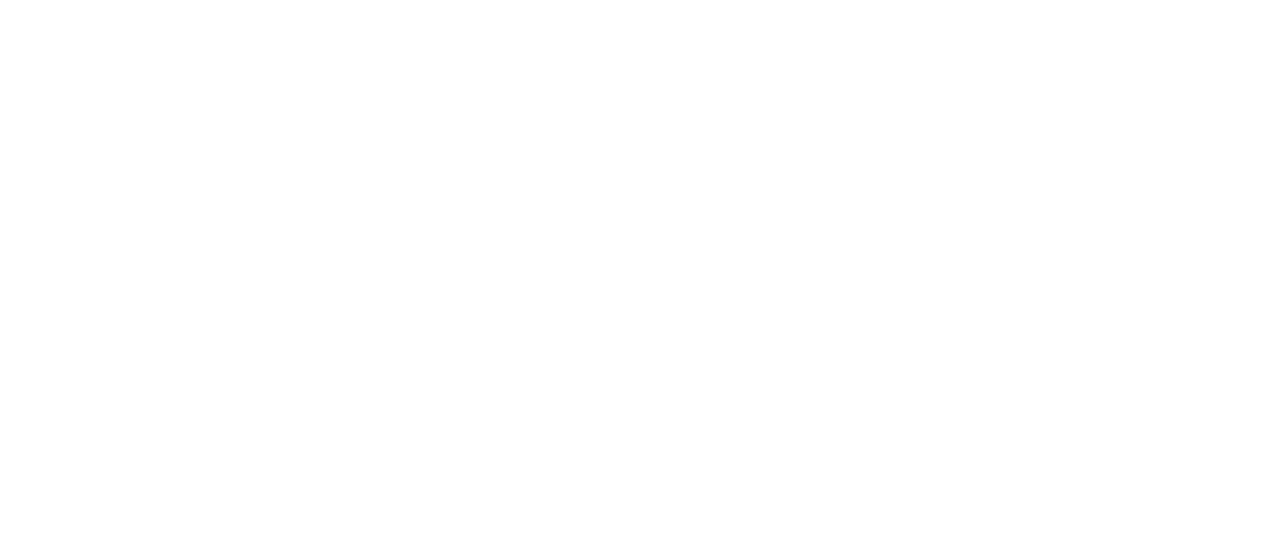
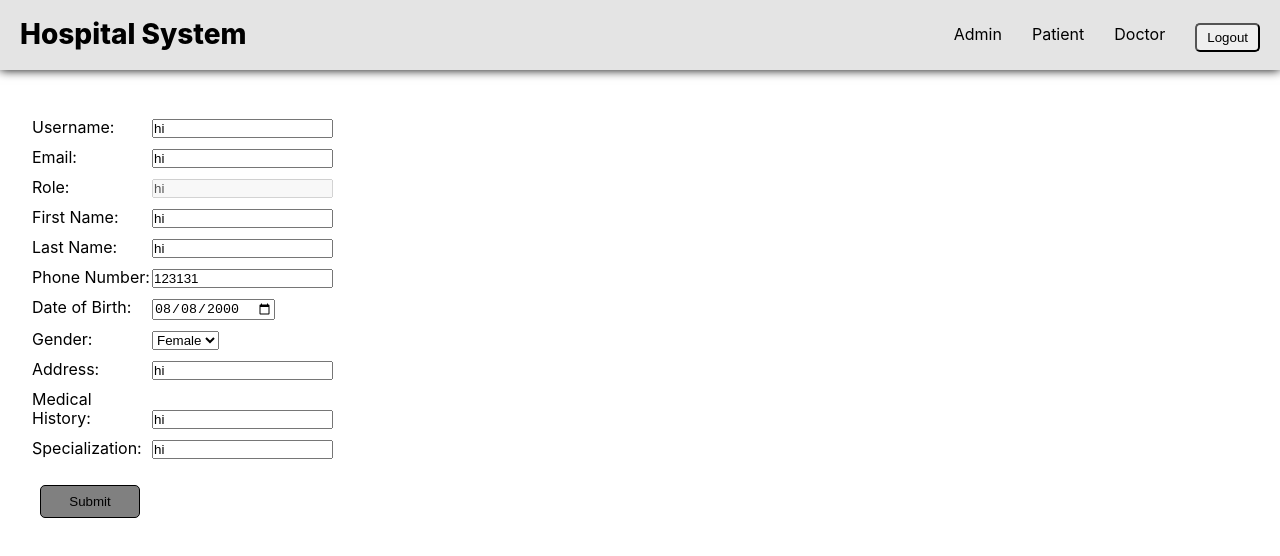
Before and after one commit to AliHakim773/hospital_manegmant, a React (Create React App) app in the folder frontend/: page /edit/1 in a window 1280 px wide. Before the commit this address had no page. Shown: the top 556 px of the page. Built offline with nearby package versions, Linux system fonts and the light colour scheme.

Commit message:
added edit basic form

```diff
--- a/frontend/src/App.jsx
+++ b/frontend/src/App.jsx
@@ -22,7 +22,7 @@
                         <Route element={<Signup />} path={"/sign-up"} />
                         <Route element={<Admin />} path={"/admin"} />
                         <Route element={<Patient />} path={"/Patient"} />
-                        <Route element={<Edit />} path={"/edit"} />
+                        <Route element={<Edit />} path={"/edit/:id"} />
                     </Routes>
                 </BrowserRouter>
             </div>
--- /dev/null
+++ b/frontend/src/pages/edit/components/index.jsx
@@ -0,0 +1,64 @@
+import React from "react"
+
+import "./styles.css"
+import { useParams } from "react-router-dom"
+
+const EditBody = () => {
+    const { id } = useParams()
+    return (
+        <div>
+            <form className='edit-form d-flex flex-column'>
+                <div>
+                    <label htmlFor='username'>Username: </label>
+                    <input type='text' value={"hi"} />
+                </div>
+                <div>
+                    <label htmlFor='email'>Email: </label>
+                    <input type='email' value={"hi"} />
+                </div>
+                <div>
+                    <label htmlFor='role'>Role: </label>
+                    <input type='text' value={"hi"} disabled />
+                </div>
+                <div>
+                    <label htmlFor='fname'>First Name: </label>
+                    <input type='text' value={"hi"} />
+                </div>
+                <div>
+                    <label htmlFor='lname'>Last Name: </label>
+                    <input type='text' value={"hi"} />
+                </div>
+                <div>
+                    <label htmlFor='phoneNumber'>Phone Number: </label>
+                    <input type='number' value={123131} />
+                </div>
+                <div>
+                    <label htmlFor='dob'>Date of Birth: </label>
+                    <input type='date' value={"2000-08-08"} />
+                </div>
+                <div>
+                    <label htmlFor='gender'>Gender: </label>
+                    <select name='gender' id='gender' value={"female"}>
+                        <option value='male'>Male</option>
+                        <option value='female'>Female</option>
+                    </select>
+                </div>
+                <div>
+                    <label htmlFor='address'>Address: </label>
+                    <input type='text' value={"hi"} />
+                </div>
+                <div>
+                    <label htmlFor='medicalHistory'>Medical History: </label>
+                    <input type='text' value={"hi"} />
+                </div>
+                <div>
+                    <label htmlFor='specialization'>Specialization: </label>
+                    <input type='text' value={"hi"} />
+                </div>
+                <input type='submit' value='Submit' className='btn' />
+            </form>
+        </div>
+    )
+}
+
+export default EditBody
--- /dev/null
+++ b/frontend/src/pages/edit/components/styles.css
@@ -0,0 +1,10 @@
+.edit-form {
+    gap: 10px;
+}
+.edit-form > div > label {
+    display: inline-block;
+    width: 120px;
+}
+.edit-form > input[type="submit"] {
+    width: 100px;
+}
--- a/frontend/src/pages/edit/index.jsx
+++ b/frontend/src/pages/edit/index.jsx
@@ -1,12 +1,53 @@
-import React from "react"
+import React, { useEffect } from "react"
+
+import { requestData } from "../../core/axios"
+
 import Header from "../../components/Header"
 
 import "./styles.css"
+import EditBody from "./components"
 
 const Edit = () => {
+    useEffect(() => {
+        const get = async () => {
+            const token = localStorage.getItem("token")
+            const headers = {
+                Authorization: `${token}`,
+            }
+            if (!token) {
+                console.error("Token not available")
+                return
+            }
+            // const getuser =
+            // const patientsData = await requestData(
+            //     "/patients/get_by_id.php",
+            //     "GET",
+            //     {},
+            //     headers
+            // )
+            // setPatients(patientsData)
+            // const doctorsData = await requestData(
+            //     "/doctors/get_by_id.php",
+            //     "GET",
+            //     {},
+            //     headers
+            // )
+            // setDoctors(doctorsData)
+        }
+        get()
+    }, [])
     return (
         <div>
             <Header />
+            <main>
+                <section className='section'>
+                    <div className='section-content'>
+                        <div className='section-body'>
+                            <EditBody />
+                        </div>
+                    </div>
+                </section>
+            </main>
         </div>
     )
 }
```
